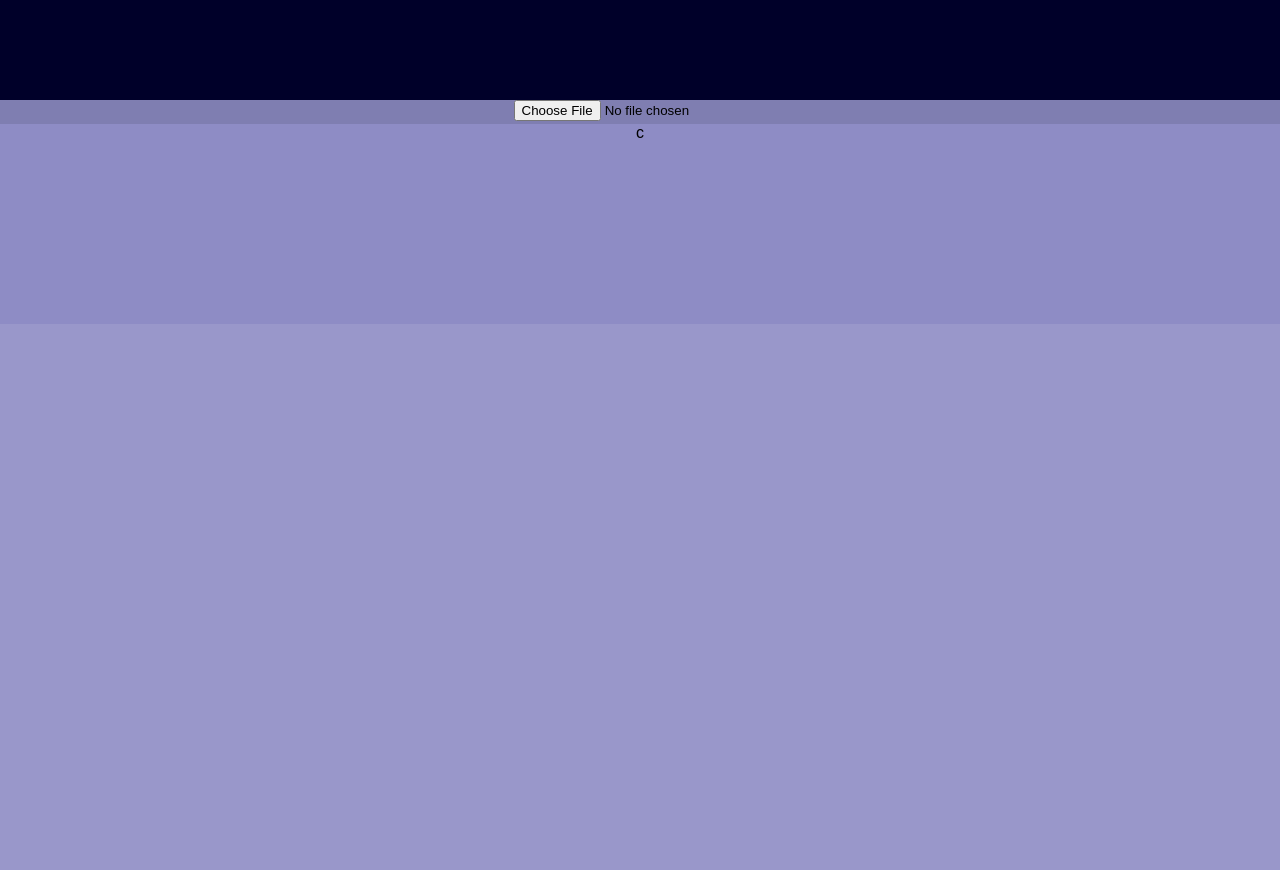
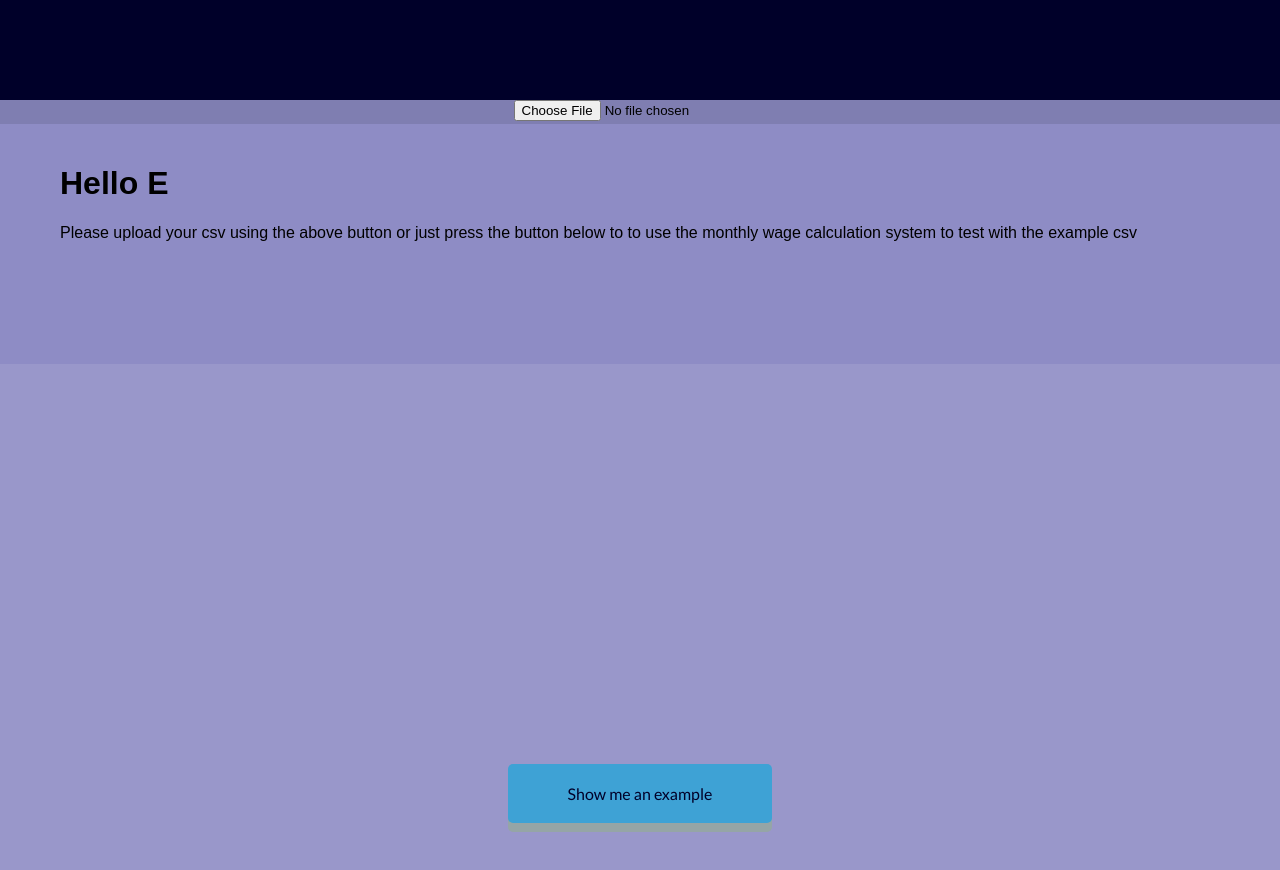
Before and after one commit to semosem/Wage-calculation-system, a React (Create React App) app: page / in a window 1280 px wide. Shown: the part 700-1570 px from the top of the page. Built offline with nearby package versions, Linux system fonts and the light colour scheme; no server answers.

Commit message:
minor config corrections

```diff
--- a/package.json
+++ b/package.json
@@ -5,7 +5,8 @@
   "dependencies": {
     "react": "^16.4.0",
     "react-dom": "^16.4.0",
-    "react-scripts": "1.1.4"
+    "react-scripts": "1.1.4",
+    "react-scroll-to-component": "^1.0.2"
   },
   "scripts": {
     "start": "react-scripts start",
--- a/src/App.css
+++ b/src/App.css
@@ -16,6 +16,7 @@
 /* logo container */
 .App-header {
   /* border: 1px solid red; */
+  height: 40vh;
 }
 
 /* main body containing text element */
--- a/src/App.js
+++ b/src/App.js
@@ -1,6 +1,8 @@
 import React, { Component } from "react";
 import logo from "./assets/images/solinor.png";
 import SecondPage from "./components/page-two";
+import scrollToComponent from "react-scroll-to-component";
+
 import "./App.css";
 
 class App extends Component {
@@ -8,17 +10,28 @@ class App extends Component {
     data: {}
   };
   componentDidMount() {
-    let url = "https://jsonplaceholder.typicode.com/posts/1";
-    fetch(url)
-      .then(res => res.json())
-      .then(data => {
-        this.setState({
-          data: data
-        });
-      });
+    // window.addEventListener("wheel", () => {
+    //   window.requestAnimationFrame(this.handleGetStarted.bind(this));
+    // });
   }
+
+  handleGetStarted() {
+    // if (window.scrollY > 150) {
+    //   this.refs.getStarted.style.display = "none";
+    // } else {
+    //   this.refs.getStarted.style.display = "block";
+    // }
+  }
+
+  handleScroll(r) {
+    scrollToComponent(this.refs.hello, {
+      duration: 500
+    });
+    window.removeEventListener("wheel", () => {});
+  }
+
   render() {
-    console.log(this.state.data.title);
+    // console.log(this.state.data.title);
     return (
       <div className="App">
         <header className="App-header">
@@ -32,10 +45,16 @@ class App extends Component {
         </div>
 
         <div className="App-footer">
-          <button className="generateBtn">Get started</button>
+          <button
+            onClick={this.handleScroll.bind(this)}
+            className="generateBtn"
+            ref="getStarted"
+          >
+            Get started
+          </button>
         </div>
 
-        <SecondPage />
+        <SecondPage ref="hello" />
       </div>
     );
   }
--- a/src/components/page-two/index.js
+++ b/src/components/page-two/index.js
@@ -1,10 +1,11 @@
 import React, { Component } from "react";
-
+import "./pageStyle.css";
+// import csvFile from "../../assets/HourList201403.csv";
 class SecondPage extends Component {
   handleFiles(files) {
     // Check for the various File API support.
     if (window.FileReader) {
-      console.log(files);
+      // console.log(files);
     } else {
       alert("FileReader are not supported in this browser.");
     }
@@ -20,7 +21,15 @@ class SecondPage extends Component {
             accept=".csv"
           />
         </div>
-        <div className="page-TwoHeader">c</div>
+        <div className="page-TwoHeader">
+          <h1>Hello E</h1>
+          <p>
+            Please upload your csv using the above button or just press the
+            button below to to use the monthly wage calculation system to test
+            with the example csv
+          </p>
+        </div>
+        <button class="btn_loadExample">Show me an example</button>
       </div>
     );
   }
--- a/src/components/page-two/pageStyle.css
+++ b/src/components/page-two/pageStyle.css
@@ -0,0 +1,27 @@
+.page-TwoHeader {
+  text-align: left;
+  /* border: 1px solid red; */
+  padding: 20px 60px;
+}
+.btn_loadExample {
+  padding: 20px 60px;
+  outline: none;
+  background-color: #3ea2d5;
+  margin-top: 5vh;
+  font-size: 100%;
+  border-radius: 5px;
+  box-shadow: 0 9px #95a5a6;
+  transition: 0.25s all;
+  color: #000029;
+  border: none;
+  font-family: "Lato", sans-serif;
+  margin-top: 50vh;
+}
+.btn_loadExample:hover {
+  background-color: #92cae8;
+}
+.btn_loadExample:active {
+  background-color: #2ecc71;
+  box-shadow: 0 5px #95a5a6;
+  transform: translateY(4px);
+}
```
Also changed, not shown: src/assets/HourList201403.csv (renamed from HourList201403.csv), 1 other file (tests, documents, lock files or other folders).
